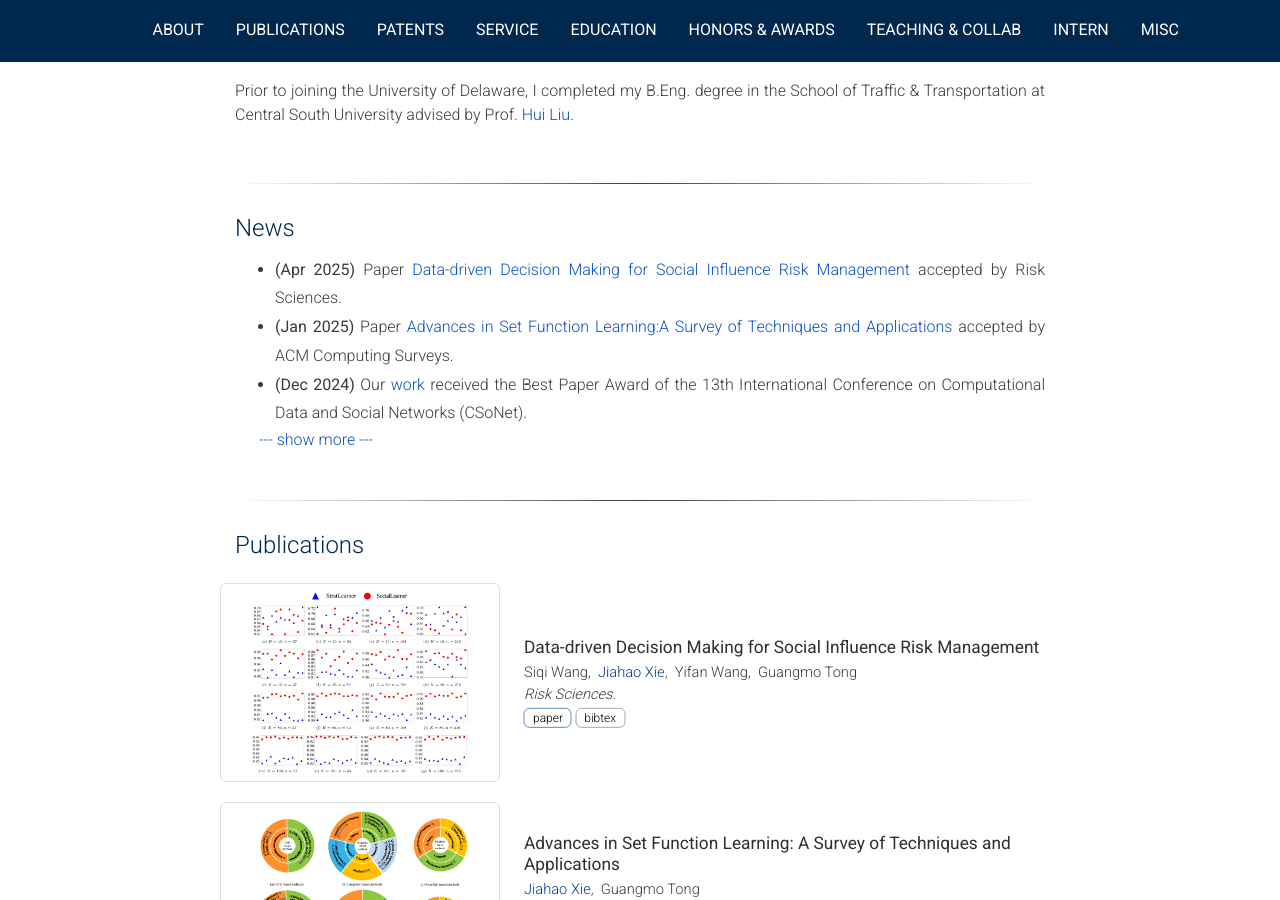
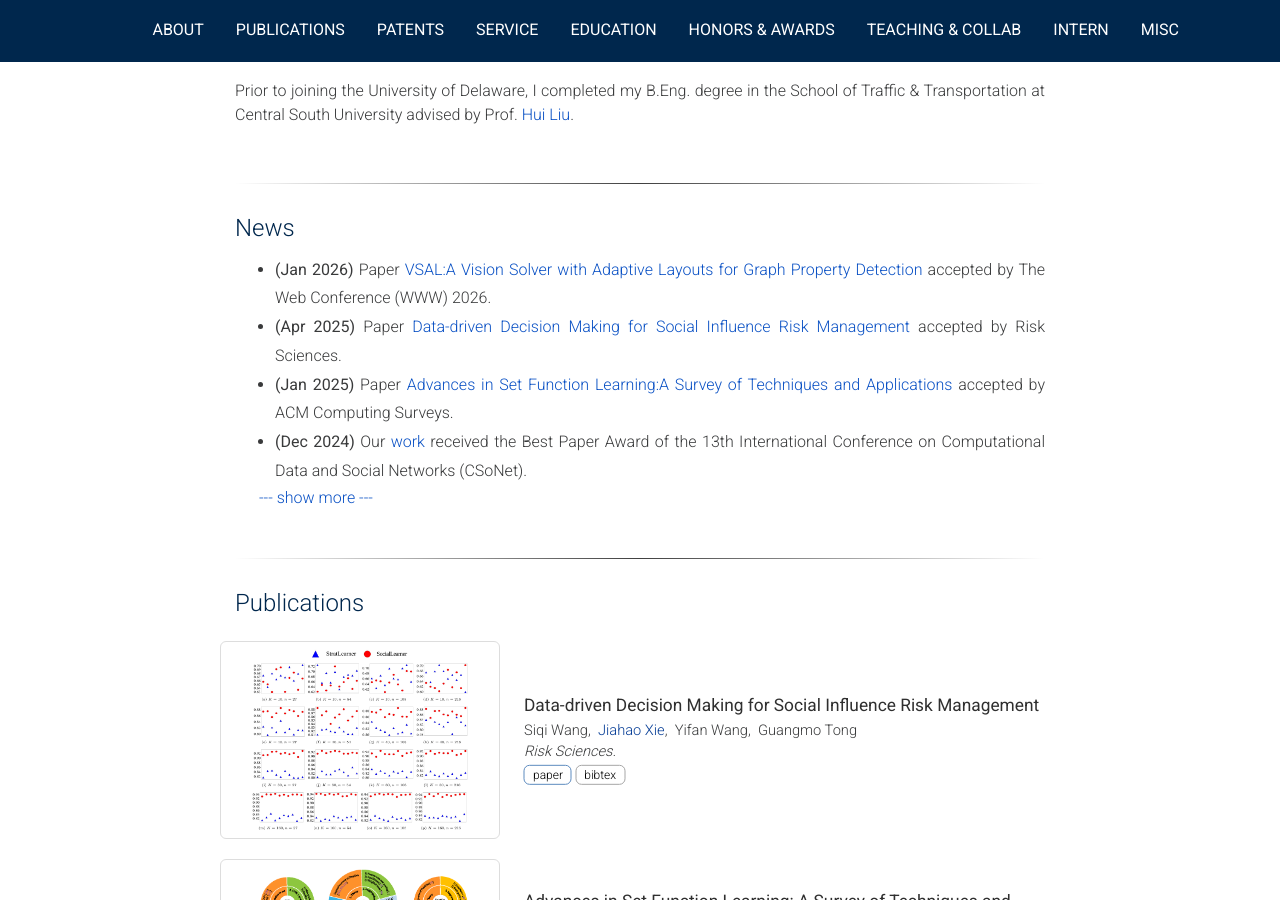
Before and after one commit to Jiahao-Xie-86/Jiahao-Xie-86.github.io, a Jekyll site: the page built from index.markdown, in a window 1280 px wide and 900 px high, scrolled down 498 px. Built offline with Jekyll 4.4.1, drawn with Linux system fonts in a browser that asks for light colours; nearby versions of some CDN libraries; a style sheet for code colours, icons or effects is not loaded.

Commit message:
Update news.yaml

```diff
--- a/_data/news.yaml
+++ b/_data/news.yaml
@@ -1,4 +1,5 @@
 recent:
+ - <b>(Jan 2026)</b> Paper <a href=""> VSAL:A Vision Solver with Adaptive Layouts for Graph Property Detection </a> accepted by The Web Conference (WWW) 2026.
  - <b>(Apr 2025)</b> Paper <a href="https://www.sciencedirect.com/science/article/pii/S2950629825000098"> Data-driven Decision Making for Social Influence Risk Management </a> accepted by Risk Sciences.
  - <b>(Jan 2025)</b> Paper <a href="https://dl.acm.org/doi/10.1145/3715905"> Advances in Set Function Learning:A Survey of Techniques and Applications</a> accepted by ACM Computing Surveys.
  - <b>(Dec 2024)</b> Our <a href="https://link.springer.com/chapter/10.1007/978-981-96-6389-7_5" target="_blank">work</a> received the Best Paper Award of the 13th International Conference on Computational Data and Social Networks (CSoNet).
```
